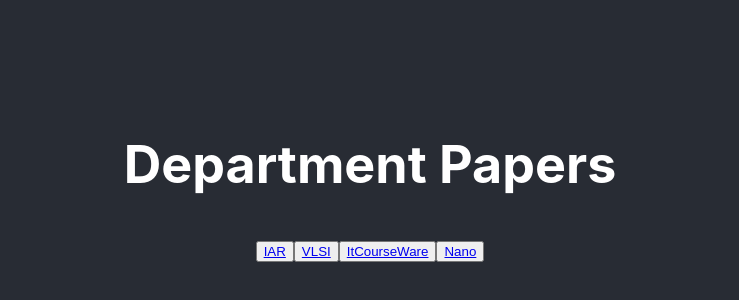
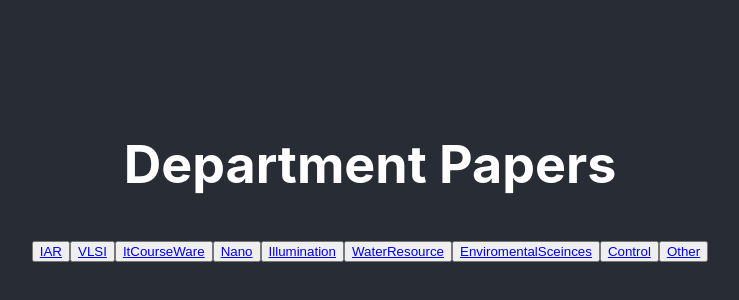
Before and after one commit to Assam157/JUPaperVeiwingFetsu, a React (Create React App) app: page / in a window 1280 px wide. Shown: the part 220-520 px from the top of the page, without its empty margins (270-1009 px from the left). Built offline with nearby package versions, Linux system fonts and the light colour scheme.

Commit message:
Update App.js

```diff
--- a/src/App.js
+++ b/src/App.js
@@ -5,6 +5,11 @@ import IARForm from "./components/IAR";
 import VLSIPage from "./components/VLSI";
 import ItCourseWarePage from "./components/ItCourseWare";
 import NanoPage from "./components/Nano";
+import Control from "./components/Control";
+import WaterResource from "./components/WaterResource";
+import Illumination from "./components/Illumination";
+import Other from "./components/Other";
+import EnviromentalSciences from "./components/EnviromentalSciences";
 
 function App() {
   return (
@@ -25,6 +30,21 @@ function App() {
             <button>
               <Link to="/nano-page">Nano</Link>
             </button>
+            <button>
+              <Link to="/illumination">Illumination</Link>
+            </button>
+            <button>
+              <Link to="/water-resource">WaterResource</Link>
+            </button>
+            <button>
+              <Link to="/enviromental-sceinces">EnviromentalSceinces</Link>
+            </button>
+            <button>
+              <Link to="/control">Control</Link>
+            </button>
+            <button>
+              <Link to="/other">Other</Link>
+            </button>
           </nav>
         </header>
 
@@ -34,6 +54,11 @@ function App() {
             <Route path="/vlsi-page" element={<VLSIPage />} />
             <Route path="/it-courseware" element={<ItCourseWarePage />} />
             <Route path="/nano-page" element={<NanoPage />} />
+            <Route path="/control" element={<Control></Control>}/>
+            <Route path="/water-resource" element={<WaterResource/>}/>
+            <Route path="/illumination" element={<Illumination/>}/>
+            <Route path="/enviromental-sceinces" element={<EnviromentalSciences/>}/>
+            <Route path="/other" element={<Other/>}/>
           </Routes>
         </main>
       </div>
```
